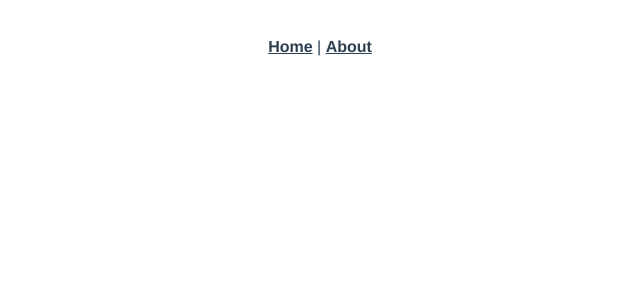
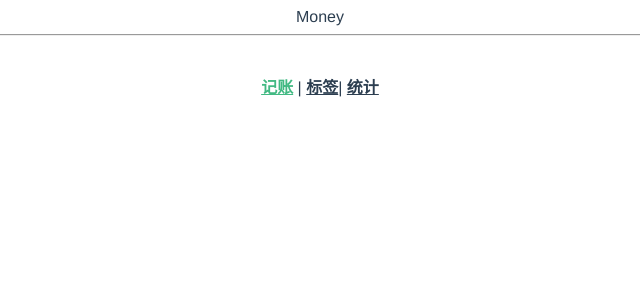
Before and after one commit to deib0/money, a Vue app: page /#/money in a window 1280 px wide. Shown: the top 300 px of the page, without its empty margins (320-960 px from the left). Built offline with nearby package versions, Linux system fonts and the light colour scheme.

Commit message:
“创建三个页面”

```diff
--- a/src/App.vue
+++ b/src/App.vue
@@ -1,10 +1,13 @@
 <template>
   <div id="app">
+        <router-view/>
+        <hr>
     <div id="nav">
-      <router-link to="/">Home</router-link> |
-      <router-link to="/about">About</router-link>
+      <router-link to="/money">记账</router-link> |
+      <router-link to="/labels">标签</router-link>|
+      <router-link to="/statistics">统计</router-link>
     </div>
-    <router-view/>
+
   </div>
 </template>
 
--- a/src/router/index.ts
+++ b/src/router/index.ts
@@ -1,24 +1,51 @@
 import Vue from 'vue'
 import VueRouter, { RouteConfig } from 'vue-router'
-import Home from '../views/Home.vue'
+import Money from '../views/Money.vue';
+import Labels from '../views/Labels.vue';
+import Statistics from '../views/Statistics.vue';
 
 Vue.use(VueRouter)
+
+
 
 const routes: Array<RouteConfig> = [
   {
     path: '/',
-    name: 'Home',
-    component: Home
+    redirect:'./money'
   },
   {
-    path: '/about',
-    name: 'About',
-    // route level code-splitting
-    // this generates a separate chunk (about.[hash].js) for this route
-    // which is lazy-loaded when the route is visited.
-    component: () => import(/* webpackChunkName: "about" */ '../views/About.vue')
-  }
+    path: '/money',
+    name: 'Money',
+    component: Money
+  },
+  {
+    path: '/labels',
+    name: 'Labels',
+    component: Labels
+  },
+  {
+    path: '/statistics',
+    name: 'Statistics',
+    component: Statistics
+  },
 ]
+
+
+// const routes: Array<RouteConfig> = [
+//   {
+//     path: '/',
+//     name: 'Home',
+//     component: Home
+//   },
+//   {
+//     path: '/about',
+//     name: 'About',
+//     // route level code-splitting
+//     // this generates a separate chunk (about.[hash].js) for this route
+//     // which is lazy-loaded when the route is visited.
+//     component: () => import(/* webpackChunkName: "about" */ '../views/About.vue')
+//   }
+// ]
 
 const router = new VueRouter({
   routes
--- /dev/null
+++ b/src/views/Labels.vue
@@ -0,0 +1,10 @@
+<template>
+    <div>Labels</div>
+</template>
+
+<script lang="ts">
+import Vue from 'vue'
+export default Vue.extend({
+   name: 'Labels'
+})
+</script>
--- /dev/null
+++ b/src/views/Money.vue
@@ -0,0 +1,10 @@
+<template>
+    <div>Money</div>
+</template>
+
+<script lang="ts">
+import Vue from 'vue'
+export default new Vue ({
+   name: 'Money'
+})
+</script>
--- /dev/null
+++ b/src/views/Statistics.vue
@@ -0,0 +1,10 @@
+<template>
+    <div>statistics</div>
+</template>
+
+<script lang="ts">
+import Vue from 'vue'
+export default Vue.extend({
+    name:'Statistics'
+})
+</script>
```
Also changed, not shown: package.json (+28 -37 lines), 1 other file (tests, documents, lock files or other folders).
